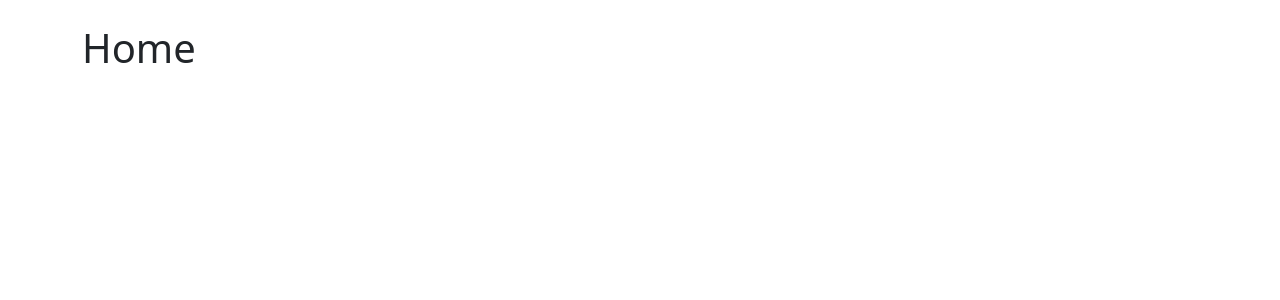
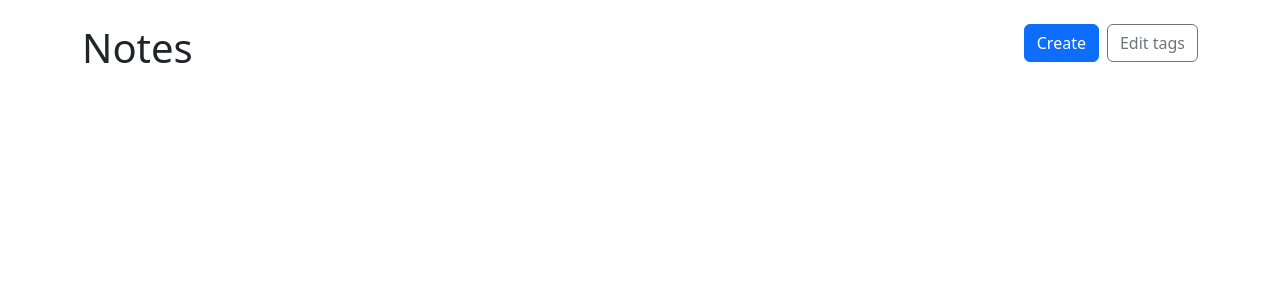
Before and after one commit to Andriikryl/Note-app, a React (Vite) app: page / in a window 1280 px wide. Shown: the top 300 px of the page. Built offline with nearby package versions, Linux system fonts and the light colour scheme.

Commit message:
feat[component-NoteList]

```diff
--- a/src/App.tsx
+++ b/src/App.tsx
@@ -5,6 +5,7 @@
 import { NewNote } from "./NewNote";
 import { useLocalStorage } from "./useLocalStorage";
 import { v4 as uuidV4 } from "uuid";
+import { NoteList } from "./NoteList";
 
 export type Note = {
   id: string;
@@ -60,7 +61,7 @@
   return (
     <Container className="my-4">
       <Routes>
-        <Route path="/" element={<h1>Home</h1>} />
+        <Route path="/" element={<NoteList />} />
         <Route
           path="/new"
           element={
--- a/src/NoteForm.tsx
+++ b/src/NoteForm.tsx
@@ -1,6 +1,6 @@
 import { FormEvent, useRef, useState } from "react";
 import { Form, FormGroup, Stack, Col, Row, Button } from "react-bootstrap";
-import { Link } from "react-router-dom";
+import { Link, useNavigate } from "react-router-dom";
 import CreatableReactSelect from "react-select/creatable";
 import { NoteData, Tag } from "./App";
 import { v4 as uuidV4 } from "uuid";
@@ -15,14 +15,16 @@
   const titleRef = useRef<HTMLInputElement>(null);
   const markdownRef = useRef<HTMLTextAreaElement>(null);
   const [selectedTags, setSelectedTags] = useState<Tag[]>([]);
+  const navigate = useNavigate();
 
   function handleSubmit(e: FormEvent) {
     e.preventDefault();
     onSubmit({
       title: titleRef.current!.value,
       markdown: markdownRef.current!.value,
-      tags: [],
+      tags: selectedTags,
     });
+    navigate("..");
   }
 
   return (
--- /dev/null
+++ b/src/NoteList.tsx
@@ -0,0 +1,22 @@
+import { Row, Col, Stack, Button } from "react-bootstrap";
+import { Link } from "react-router-dom";
+
+export function NoteList() {
+  return (
+    <>
+      <Row>
+        <Col>
+          <h1>Notes</h1>
+        </Col>
+        <Col xs="auto">
+          <Stack gap={2} direction="horizontal">
+            <Link to="/new">
+              <Button variant="primary">Create</Button>
+            </Link>
+            <Button variant="outline-secondary">Edit tags</Button>
+          </Stack>
+        </Col>
+      </Row>
+    </>
+  );
+}
```
